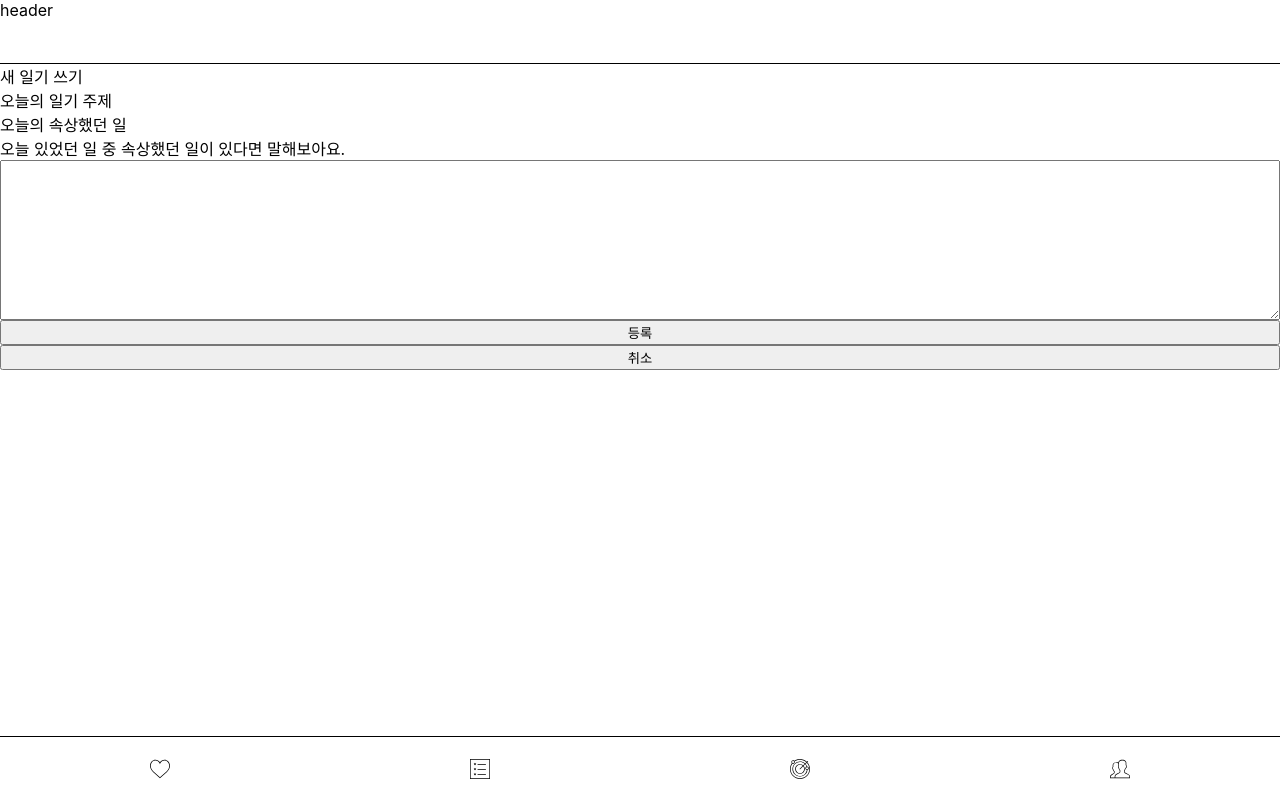
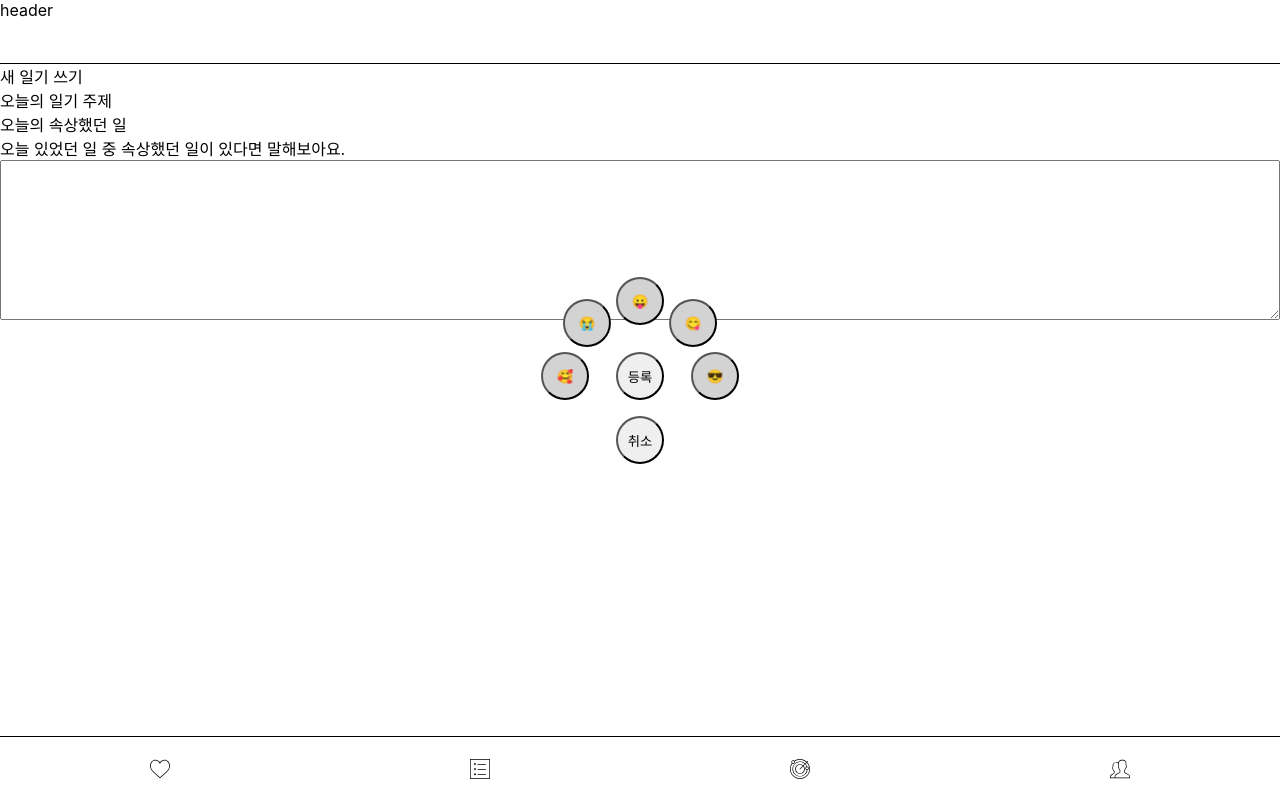
Before and after one commit to r-4bb1t/connecthon, a Next.js app: page /new in a window 1280 px wide. Both pictures are taken after a click on the button "등록". Built offline with nearby package versions, Linux system fonts and the light colour scheme.

Commit message:
add emoji button

```diff
--- a/pages/new.tsx
+++ b/pages/new.tsx
@@ -3,8 +3,11 @@ import { useRouter } from "next/router";
 import styled from "styled-components";
 import Layout from "../components/layout";
 import { useAlertContext } from "../hooks/useAlertContext";
-import { useEffect } from "react";
+import { useEffect, useState } from "react";
 import { useTodayQuestion } from "../hooks/useTodayQuestion";
+import { AnimatePresence, motion } from "framer-motion";
+
+const emoji = ["🥰", "😭", "😛", "😋", "😎"];
 
 const New: NextPage = () => {
   const router = useRouter();
@@ -15,6 +18,9 @@ const New: NextPage = () => {
 
   const todayQuestion = useTodayQuestion();
 
+  const [emojiOpen, setEmojiOpen] = useState(false);
+  const [emojiLoading, setEmojiLoading] = useState(true);
+
   return (
     <Layout>
       <div>새 일기 쓰기</div>
@@ -24,7 +30,32 @@ const New: NextPage = () => {
         <QuestionContent>{todayQuestion.content}</QuestionContent>
       </TodayQuestion>
       <Textarea />
-      <SubmitButton onClick={handleSubmit}>등록</SubmitButton>
+      <ButtonContainer>
+        <SubmitButtonContainer>
+          <SubmitButton onClick={() => setEmojiOpen((s) => !s)}>
+            등록
+          </SubmitButton>
+          <AnimatePresence>
+            {emojiOpen &&
+              emoji.map((e, i) => (
+                <Emoji
+                  initial={{ x: 0, y: 0, opacity: 0 }}
+                  animate={{
+                    x: -75 * Math.cos((Math.PI / (emoji.length - 1)) * i),
+                    y: -75 * Math.sin((Math.PI / (emoji.length - 1)) * i),
+                    opacity: 1,
+                  }}
+                  exit={{ x: 0, y: 0, opacity: 0 }}
+                  onAnimationComplete={() => setEmojiLoading(false)}
+                  onAnimationStart={() => setEmojiLoading(true)}
+                  onClick={emojiLoading ? () => {} : handleSubmit}
+                  key={i}
+                >
+                  {e}
+                </Emoji>
+              ))}
+          </AnimatePresence>
+        </SubmitButtonContainer>
         <CancleButton
           onClick={() => {
             push({
@@ -45,6 +76,7 @@ const New: NextPage = () => {
         >
           취소
         </CancleButton>
+      </ButtonContainer>
     </Layout>
   );
 };
@@ -56,9 +88,38 @@ const Textarea = styled.textarea`
   height: 10rem;
 `;
 
-const SubmitButton = styled.button``;
+const ButtonContainer = styled.div`
+  width: 100%;
+  display: flex;
+  flex-direction: column;
+  align-items: center;
+  gap: 1rem;
+  margin-top: 2rem;
+`;
 
-const CancleButton = styled(SubmitButton)``;
+const SubmitButtonContainer = styled.div`
+  position: relative;
+  display: flex;
+  justify-content: center;
+  align-items: center;
+  width: 3rem;
+  height: 3rem;
+`;
+
+const SubmitButton = styled.button`
+  border-radius: 9999px;
+  width: 3rem;
+  height: 3rem;
+  position: absolute;
+  top: 0;
+  left: 0;
+`;
+
+const CancleButton = styled.button`
+  border-radius: 9999px;
+  width: 3rem;
+  height: 3rem;
+`;
 
 const TodayQuestion = styled.div`
   display: flex;
@@ -68,3 +129,15 @@ const TodayQuestion = styled.div`
 const QuestionTitle = styled.div``;
 
 const QuestionContent = styled.div``;
+
+const Emoji = styled(motion.button)`
+  position: absolute;
+  width: 3rem;
+  height: 3rem;
+  transform-origin: 1.5rem 1.5rem;
+  display: flex;
+  justify-content: center;
+  align-items: center;
+  background: lightgrey;
+  border-radius: 9999px;
+`;
```
Lines whose indentation alone changed are shown as unchanged.
